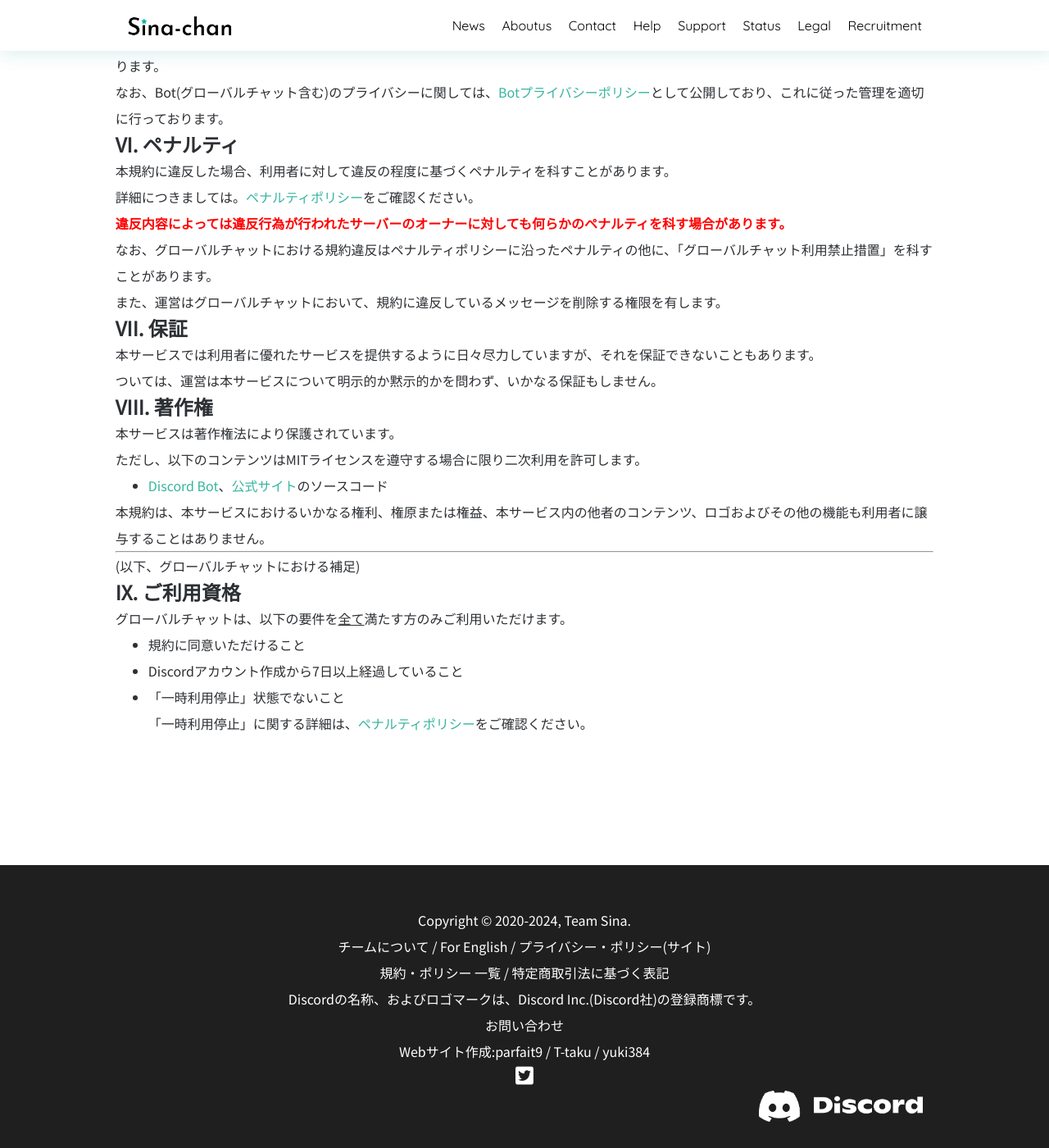
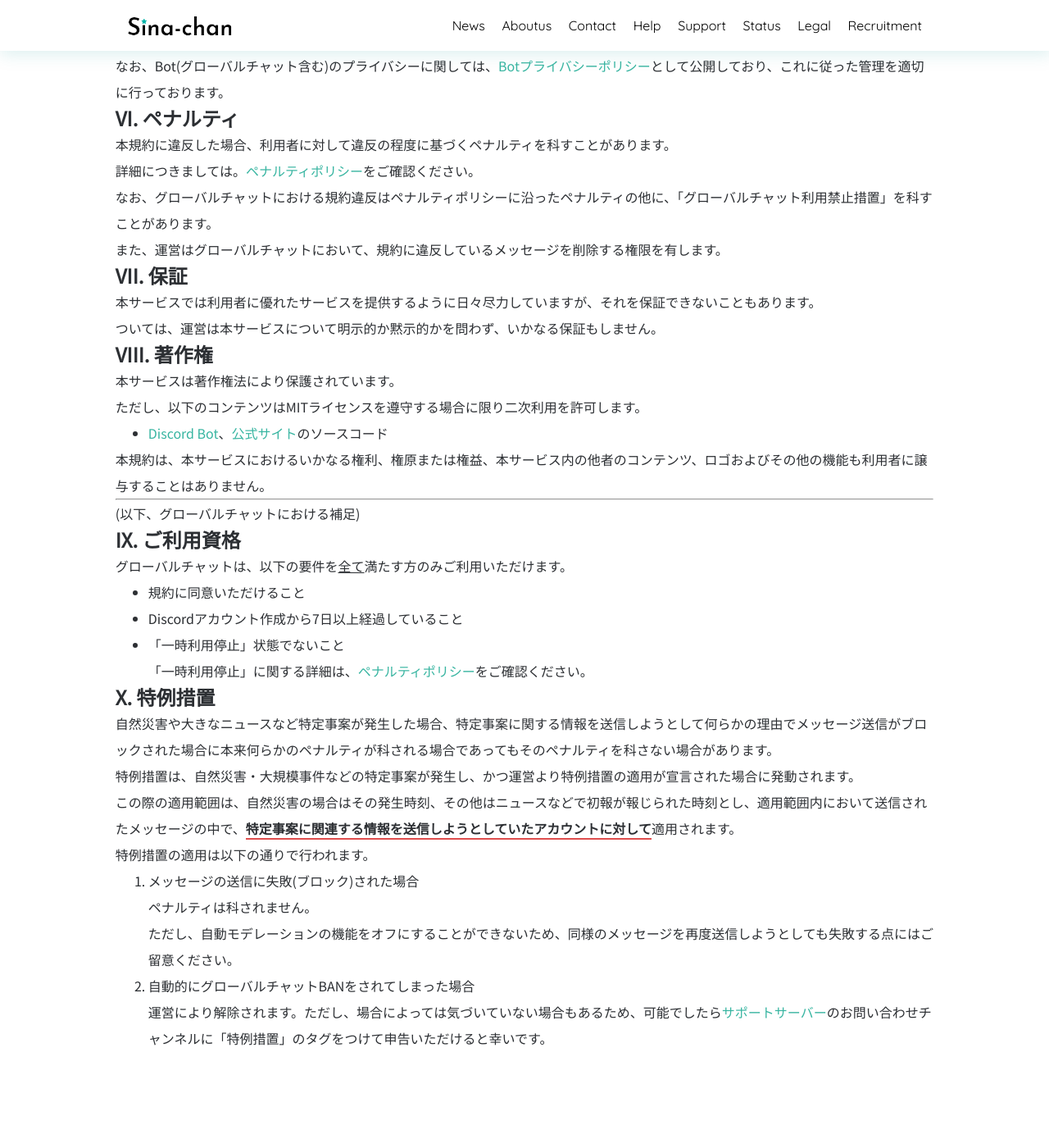
Before and after one commit to SinaKitagami/sinakitagami.github.io, a Jekyll site: the page built from _posts/legal/2023-10-04-use-guideline.md, in a window 1280 px wide and 1400 px high, scrolled down 2258 px. Shown: the whole window at 82% size. Built offline with Jekyll 4.4.1, drawn with Linux system fonts in a browser that asks for light colours; nearby versions of some CDN libraries; a script that is not in the unit is left out.

Commit message:
Update 2023-10-04-use-guideline.md

```diff
--- a/_posts/legal/2023-10-04-use-guideline.md
+++ b/_posts/legal/2023-10-04-use-guideline.md
@@ -80,7 +80,6 @@ Botをご利用いただく場合の追加禁止事項
 4. Discordのサーバー招待・宣伝(<a href="{{site.url}}/discord" class="a-orange">思惟奈ちゃんサポートサーバー</a>を除く)、その他自己を宣伝するコンテンツ(運営に許可されたもの・運営が合理的な理由に基づき送信する場合を除く)
 5. <a href="https://discord.com/terms" class="a-orange">Discord利用規約</a>、<a href="https://discord.com/guidelines" class="a-orange">Discordコミュニティガイドライン</a>に違反する行為
 6. 1つのチャンネルに複数のグローバルチャットを接続する行為(不具合を引き起こす場合があるため)
-7. <span style="color:#ff0000;font-weight:bold;">接続操作後、すぐに切断操作を行うこと</span>
 
 ## VI. 利用者のデータ・責任・プライバシー
 
@@ -102,8 +101,6 @@ Botをご利用いただく場合の追加禁止事項
 本規約に違反した場合、利用者に対して違反の程度に基づくペナルティを科すことがあります。
 
 詳細につきましては。<a href="{{site.url}}/legal/penalty" class="a-orange">ペナルティポリシー</a>をご確認ください。
-
-<span style="color:#ff0000;font-weight:bold;">違反内容によっては違反行為が行われたサーバーのオーナーに対しても何らかのペナルティを科す場合があります。</span>
 
 なお、グローバルチャットにおける規約違反はペナルティポリシーに沿ったペナルティの他に、「グローバルチャット利用禁止措置」を科すことがあります。
 
@@ -136,3 +133,16 @@ Botをご利用いただく場合の追加禁止事項
 - 規約に同意いただけること
 - Discordアカウント作成から7日以上経過していること
 - 「一時利用停止」状態でないこと<br>「一時利用停止」に関する詳細は、<a href="{{site.url}}/legal/penalty" class="a-orange">ペナルティポリシー</a>をご確認ください。
+
+## X. 特例措置
+
+自然災害や大きなニュースなど特定事案が発生した場合、特定事案に関する情報を送信しようとして何らかの理由でメッセージ送信がブロックされた場合に本来何らかのペナルティが科される場合であってもそのペナルティを科さない場合があります。
+
+特例措置は、自然災害・大規模事件などの特定事案が発生し、かつ運営より特例措置の適用が宣言された場合に発動されます。
+
+この際の適用範囲は、自然災害の場合はその発生時刻、その他はニュースなどで初報が報じられた時刻とし、適用範囲内において送信されたメッセージの中で、**特定事案に関連する情報を送信しようとしていたアカウントに対して**適用されます。
+
+特例措置の適用は以下の通りで行われます。
+
+1. メッセージの送信に失敗(ブロック)された場合<br>ペナルティは科されません。<br>ただし、自動モデレーションの機能をオフにすることができないため、同様のメッセージを再度送信しようとしても失敗する点にはご留意ください。
+2. 自動的にグローバルチャットBANをされてしまった場合<br>運営により解除されます。ただし、場合によっては気づいていない場合もあるため、可能でしたら<a href="{{site.url}}/discord" class="a-orange">サポートサーバー</a>のお問い合わせチャンネルに「特例措置」のタグをつけて申告いただけると幸いです。
```
